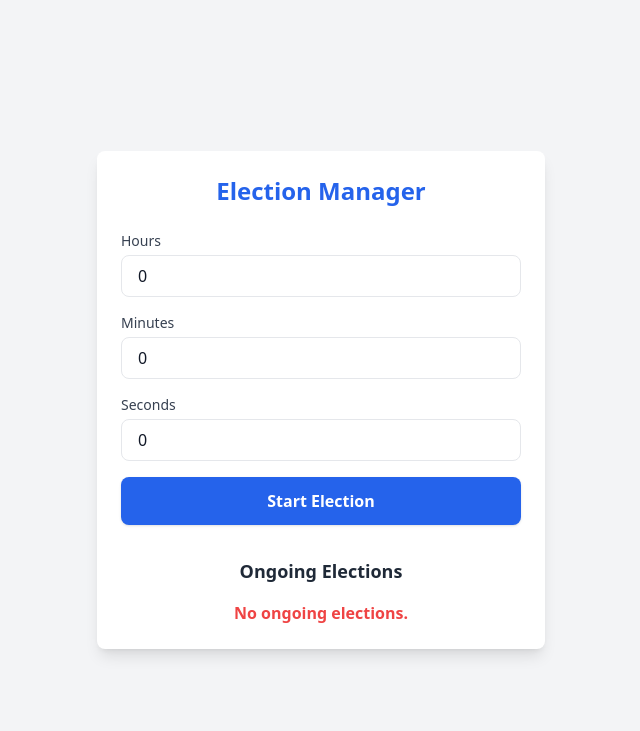
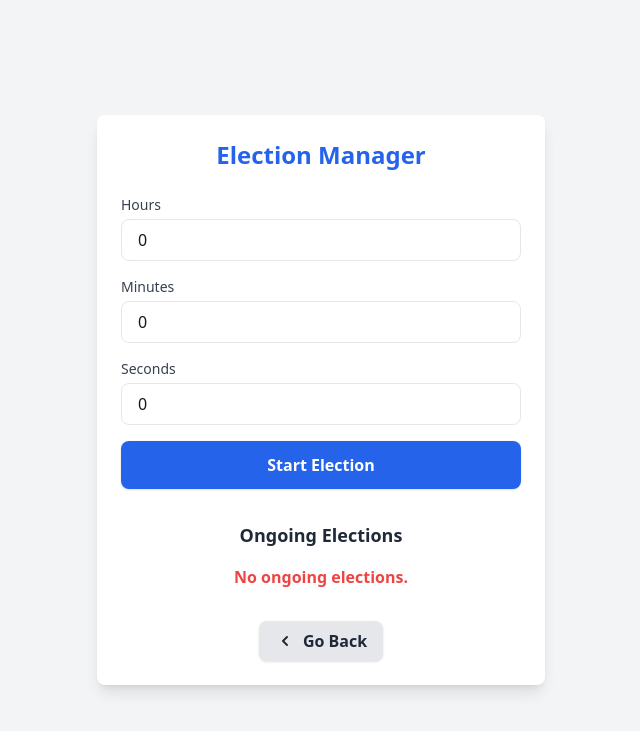
Before and after one commit to umera779/Voters_System, a Django app: page /admin_dashboard/ in a window 1280 px wide. Shown: the top 731 px of the page, without its empty margins (319-959 px from the left). Run offline with Django 4.2, Linux system fonts and the light colour scheme; a user stored in the database is signed in; data that the repository does not hold is empty; some libraries are stand-ins or nearby versions.

Commit message:
Update admin_dashboard.html

```diff
--- a/Voting_app/templates/admin_dashboard.html
+++ b/Voting_app/templates/admin_dashboard.html
@@ -49,6 +49,15 @@
         {% else %}
             <p class="text-center text-red-500 font-semibold mt-4">No ongoing elections.</p>
         {% endif %}
+
+        <div class="mt-8 text-center">
+            <button onclick="window.history.back()"
+                class="py-2 px-4 bg-gray-200 dark:bg-gray-700 text-gray-800 dark:text-gray-200 font-semibold rounded-lg shadow hover:bg-gray-300 dark:hover:bg-gray-600 transition inline-flex items-center">
+                <svg xmlns="http://www.w3.org/2000/svg" class="h-5 w-5 mr-2" viewBox="0 0 20 20" fill="currentColor">
+                    <path fill-rule="evenodd" d="M12.707 5.293a1 1 0 010 1.414L9.414 10l3.293 3.293a1 1 0 01-1.414 1.414l-4-4a1 1 0 010-1.414l4-4a1 1 0 011.414 0z" clip-rule="evenodd" />
+                </svg>
+                Go Back
+            </button>
     </div>
 </body>
 </html>
```
